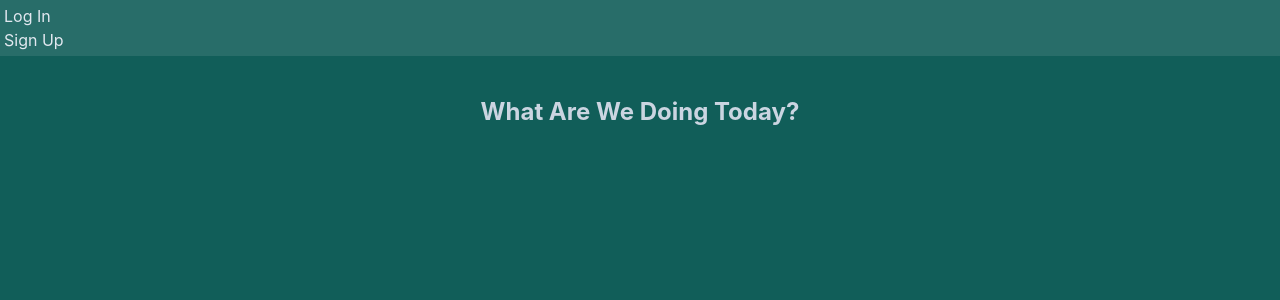
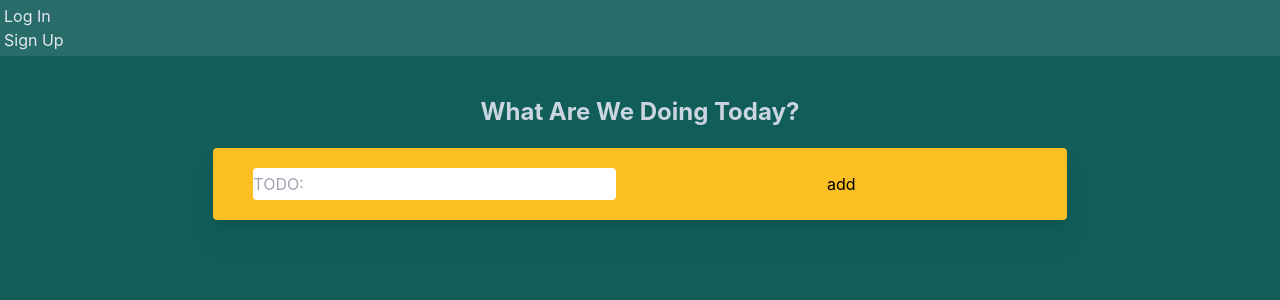
Before and after one commit to maxmay94/todo-v6, a React (Create React App) app in the folder todo-v6-front-end/: page / in a window 1280 px wide. Shown: the top 300 px of the page. Built offline with nearby package versions, Linux system fonts and the light colour scheme; no server answers; the HTML template or start-up script is replaced by a standard one.

Commit message:
newTodo component complete

```diff
--- a/todo-v6-front-end/src/components/NewTodo/NewTodo.jsx
+++ b/todo-v6-front-end/src/components/NewTodo/NewTodo.jsx
@@ -1,7 +1,21 @@
 const NewTodo = ({createTodo, newTodo, setNewTodo}) => {
   return (
     <div className="bg-amber-400 w-2/3 mx-auto text-center my-5 p-5 drop-shadow-xl rounded">
-
+      <form className="flex" onSubmit={createTodo}>
+        <input
+          className="flex-1 rounded mx-5"
+          type="text"
+          required
+          value={newTodo}
+          placeholder='TODO: '
+          onChange={(e) => setNewTodo(e.target.value)}
+        />
+      <button
+        className="flex-1 mx-5 bg-green hover:bg-green-600 rounded p-1"
+      >
+        add
+      </button>
+      </form>
     </div>
   )
 }
--- a/todo-v6-front-end/src/pages/Landing/Landing.jsx
+++ b/todo-v6-front-end/src/pages/Landing/Landing.jsx
@@ -17,10 +17,26 @@ const Landing = ({ user }) => {
     getTodoData()
   }, [])
 
+  const handleCreateTodo = async(e) => {
+    e.preventDefault()
+    try {
+      await createTodo(newTodo)
+      const todoData = await getAllTodos()
+      setTodos(todoData)
+      setNewTodo('')
+    } catch(err) {
+      throw err
+    }
+  }
+
   return (
     <div className='h-screen bg-teal-800'>
       <h1 className="text-center font-bold text-2xl text-slate-300 pt-10">What Are We Doing Today?</h1>
-
+      <NewTodo
+        createTodo={handleCreateTodo}
+        newTodo={newTodo}
+        setNewTodo={setNewTodo}
+      />
     </div>
   )
 }
```
